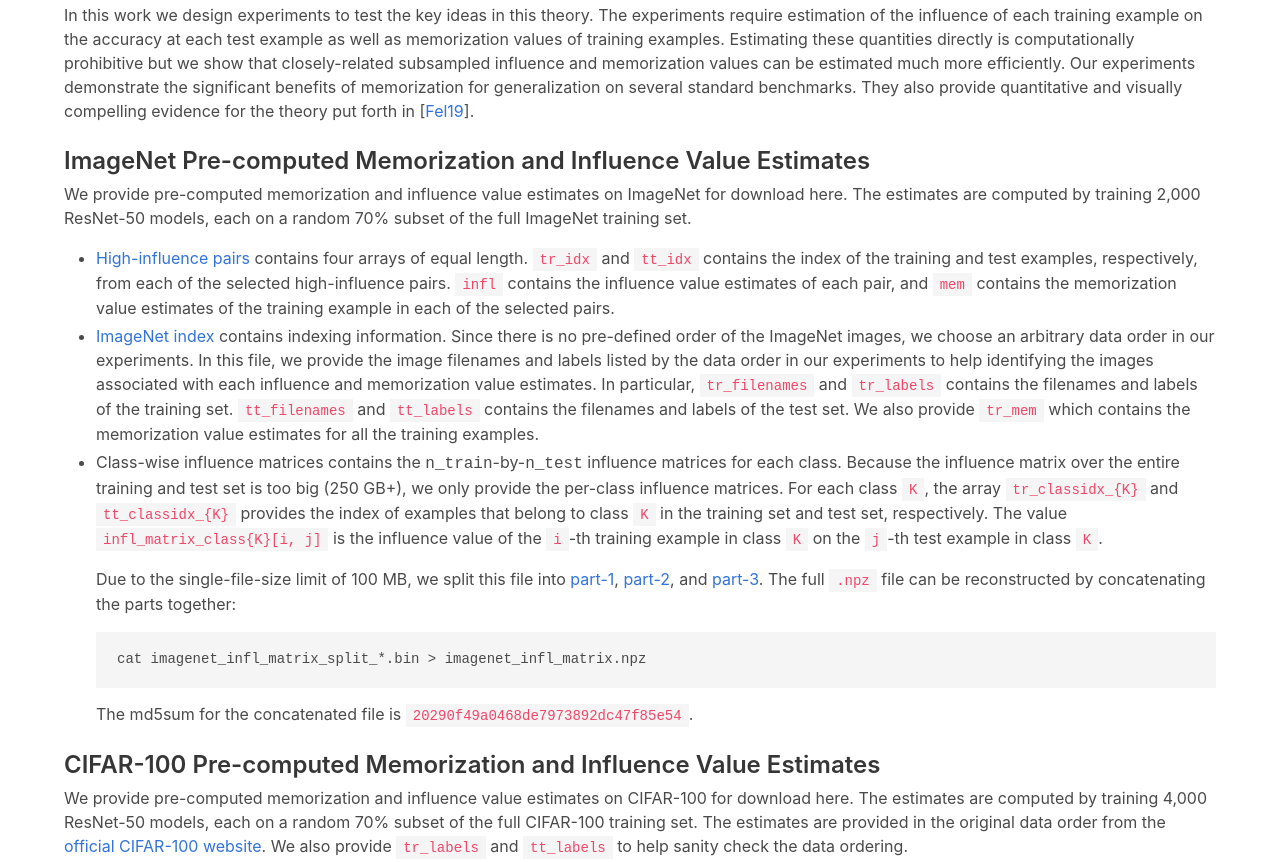
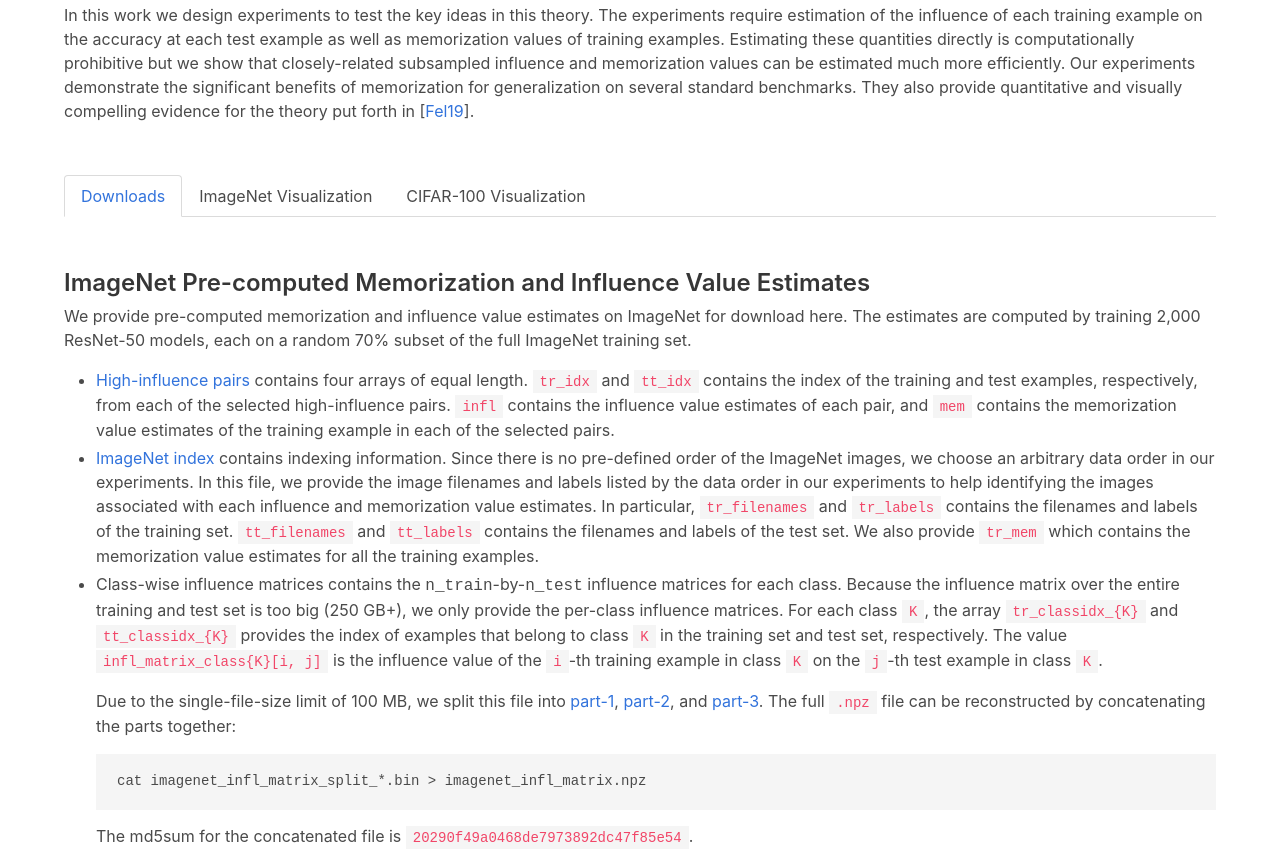
Before and after one commit to pluskid/influence-memorization, a plain HTML site: page docs/index.html in a window 1280 px wide. Shown: the part 369-1231 px from the top of the page. Drawn offline with nearby package versions, Linux system fonts and the light colour scheme.

Commit message:
use tabs

```diff
--- a/docs/index.html
+++ b/docs/index.html
@@ -13,11 +13,28 @@
         var x = document.getElementById(data + "-" + tag + "-slider").value;
         document.getElementById(data + "-" + tag + "-img").src = "imgs/" + tag + "-egs-" + data + "-" + x + ".jpg";
       }
+      function opentab(event) {
+        var tab_buttons = document.getElementsByClassName("tab-button");
+        var tab_contents = document.getElementsByClassName("tab-content");
+        var i;
+        for (i = 0; i < tab_buttons.length; ++i) {
+          if (event.currentTarget == tab_buttons[i]) {
+            tab_buttons[i].parentNode.classList.add("is-active");
+            tab_contents[i].style.display = "block";
+          } else {
+            tab_buttons[i].parentNode.classList.remove("is-active");
+            tab_contents[i].style.display = "none";
+          }
+        }
+      }
     </script>
     <style>
       var {
         font-family: monospace;
         font-style: normal;
+      }
+      .tab-content {
+        display: none;
       }
     </style>
   </head>
@@ -102,7 +119,25 @@
           the significant benefits of memorization for generalization on several standard benchmarks. They also provide
           quantitative and visually compelling evidence for the theory put forth in [<a href="https://arxiv.org/abs/1906.05271">Fel19</a>].
         </p>
+      </div>
+    </div>
+  </section>
 
+  <section class="section pt-1">
+    <div class="container">
+      <div class="tabs is-boxed">
+      <ul>
+        <li class="is-active"><a class="tab-button" onclick='opentab(event)'>Downloads</a></li>
+        <li><a class="tab-button" onclick='opentab(event)'>ImageNet Visualization</a></li>
+        <li><a class="tab-button" onclick='opentab(event)'>CIFAR-100 Visualization</a></li>
+      </ul>
+      </div>
+    </div>
+  </section>
+
+  <section class="section pt-1 tab-content" style="display: block;">
+    <div class="container">
+      <div class="content">
         <h1 class="title is-4 mb-2" id="imagenet-dl">ImageNet Pre-computed Memorization and Influence Value Estimates</h1>
         <p>
           We provide pre-computed memorization and influence value estimates on ImageNet for download here. The estimates
@@ -146,7 +181,7 @@
           </ul>
         </p>
 
-        <h1 class="title is-4 mb-2" id="cifar100-dl">CIFAR-100 Pre-computed Memorization and Influence Value Estimates</h1>
+        <h1 class="title is-4 mb-2 pt-4" id="cifar100-dl">CIFAR-100 Pre-computed Memorization and Influence Value Estimates</h1>
         <p>
           We provide pre-computed memorization and influence value estimates on CIFAR-100 for download here. The estimates
           are computed by training 4,000 ResNet-50 models, each on a random 70% subset of the full CIFAR-100 training set.
@@ -176,7 +211,7 @@
     </div>
   </section>
 
-  <section class="section pt-1">
+  <section class="section pt-1 tab-content">
     <div class="container">
       <h1 class="title is-4 mb-2">ImageNet Memorization Value Examples</h1>
       <p class="mb-4">
@@ -205,10 +240,7 @@
         <img id="imagenet-mem-img" src="imgs/mem-egs-imagenet-3.jpg">
       </figure>
     </div>
-  </section>
-
-  <section class="section pt-1">
-    <div class="container">
+    <div class="container pt-4">
       <h1 class="title is-4 mb-2">ImageNet High-Influence Value Examples</h1>
       <p class="mb-4">
         We show a histogram of the influence value estimates of selected <em>high-influence pairs</em>
@@ -242,7 +274,7 @@
     </div>
   </section>
 
-  <section class="section pt-1">
+  <section class="section pt-1 tab-content">
     <div class="container">
       <h1 class="title is-4 mb-2">CIFAR-100 Memorization Value Examples</h1>
       <p class="mb-4">
@@ -271,10 +303,7 @@
         <img id="cifar100-mem-img" src="imgs/mem-egs-cifar100-3.jpg">
       </figure>
     </div>
-  </section>
-
-  <section class="section pt-1">
-    <div class="container">
+    <div class="container pt-4">
       <h1 class="title is-4 mb-2">CIFAR-100 High-Influence Value Examples</h1>
       <p class="mb-4">
         We show a histogram of the influence value estimates of selected <em>high-influence pairs</em>
```
